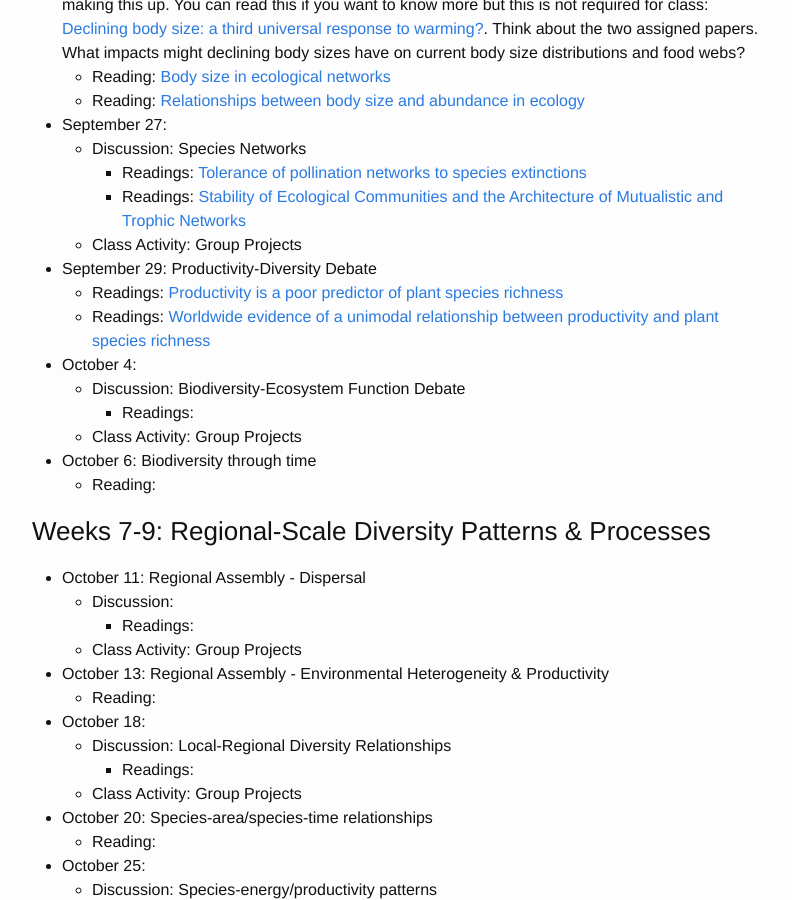
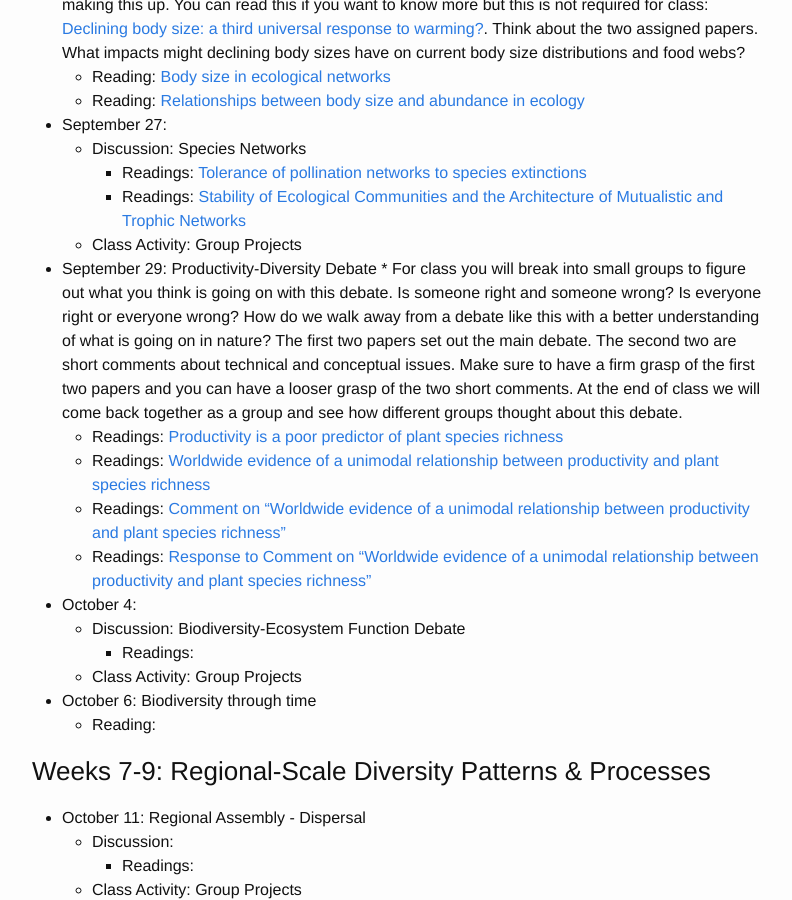
Before and after one commit to skmorgane/biodiversity-course, a Jekyll site: the page built from schedule.md, in a window 1280 px wide and 900 px high, scrolled down 3242 px. Shown: the whole window, without its empty margins (238-1030 px from the left). Built offline with Jekyll 4.4.1, drawn with Linux system fonts in a browser that asks for light colours.

Commit message:
Add papers, discussion guide productivitydiversity

```diff
--- a/schedule.md
+++ b/schedule.md
@@ -109,8 +109,11 @@ Tuesdays are often a split between class activity and discussion, thus there are
 
 
 * September 29: Productivity-Diversity Debate
+      * For class you will break into small groups to figure out what you think is going on with this debate. Is someone right and someone wrong? Is everyone right or everyone wrong? How do we walk away from a debate like this with a better understanding of what is going on in nature? The first two papers set out the main debate. The second two are short comments about technical and conceptual issues. Make sure to have a firm grasp of the first two papers and you can have a looser grasp of the two short comments. At the end of class we will come back together as a group and see how different groups thought about this debate.
     * Readings: [Productivity is a poor predictor of plant species richness](https://doi.org/10.1126/science.1204498)
     * Readings: [Worldwide evidence of a unimodal relationship between productivity and plant species richness](https://doi.org/http://science.sciencemag.org/content/349/6245/302)
+    * Readings: [Comment on "Worldwide evidence of a unimodal relationship between productivity and plant species richness"](https://doi.org/10.1126/science.aad6236)
+    * Readings: [Response to Comment on "Worldwide evidence of a unimodal relationship between productivity and plant species richness"](https://doi.org/10.1126/science.aad8019)
 
 * October 4:
     * Discussion: Biodiversity-Ecosystem Function Debate
```
